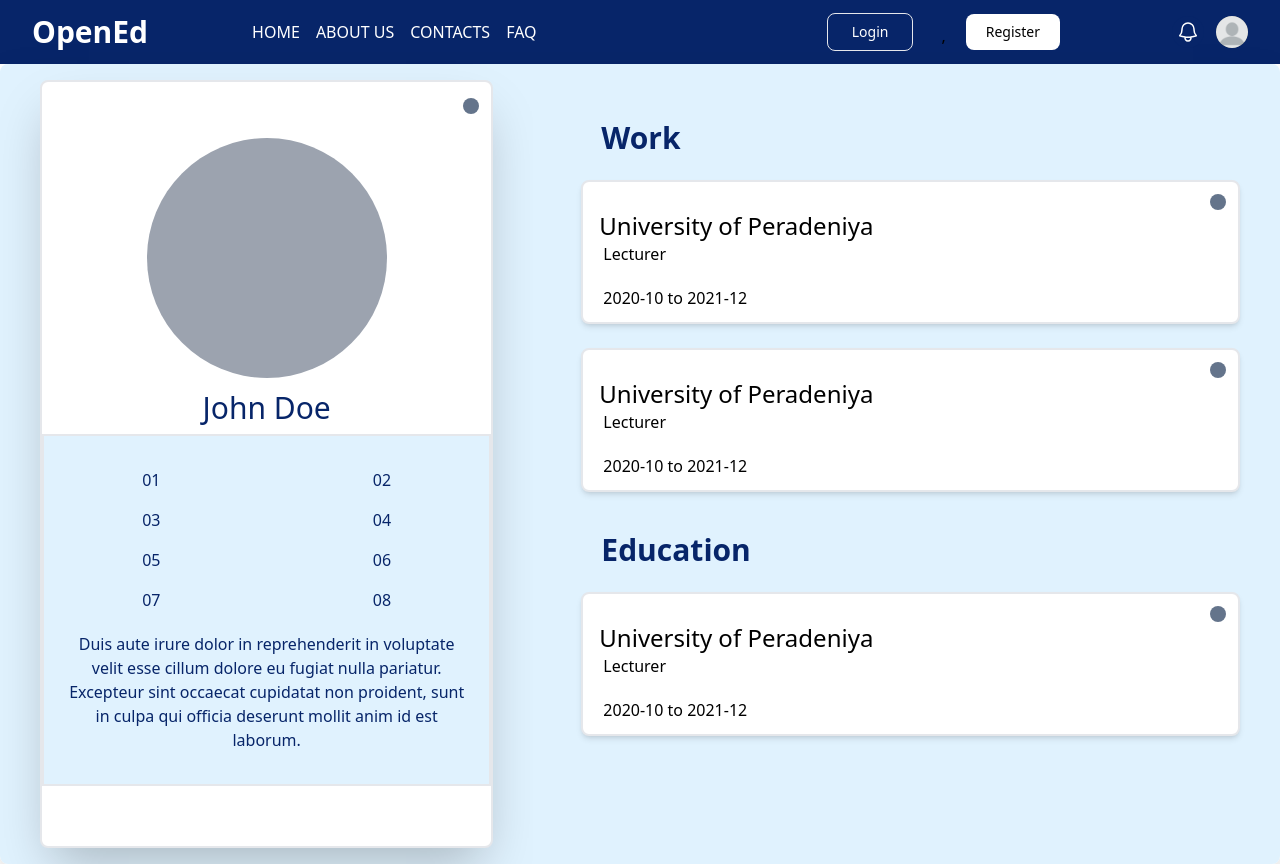
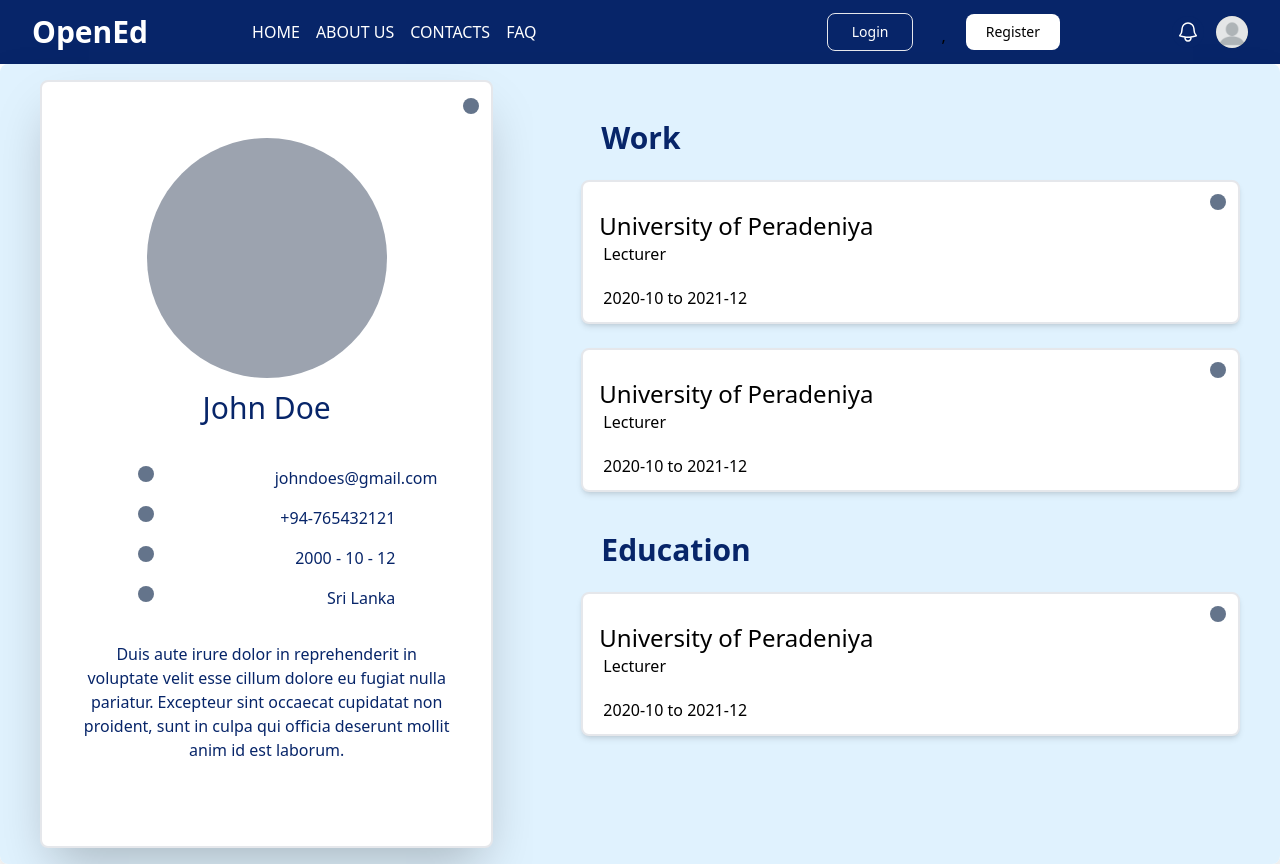
Before and after one commit to Xanvia/MOOC-IT-Center-UOP, a Next.js app in the folder frontend/: page /user in a window 1280 px wide. Built offline with nearby package versions, Linux system fonts and the light colour scheme; no server answers.

Commit message:
feat: fill profile details

```diff
--- a/frontend/src/components/ProfileInfo/ProfileInfo.tsx
+++ b/frontend/src/components/ProfileInfo/ProfileInfo.tsx
@@ -2,18 +2,18 @@ import React from "react";
 
 const ProfileInfo: React.FC = ({}) => {
   return (
-    <div className="Box bg-sky-100 relative border-2 py-8 mt-2 h-full w-full">
-        <div className="grid grid-cols-2 gap-4 text-primary">
-            <div><h1>01</h1></div>
-            <div><h1>02</h1></div>
-            <div><h1>03</h1></div>
-            <div><h1>04</h1></div>
-            <div><h1>05</h1></div>
-            <div><h1>06</h1></div>
-            <div><h1>07</h1></div>
-            <div><h1>08</h1></div>
+    <div className="Box bg-white relative py-8 mt-2 h-full w-full">
+        <div className="grid grid-cols-2 gap-4 text-primary text-right mr-24 ml-24">
+            <div><div className="bg-slate-500 h-4 w-4 rounded-full "></div></div>
+            <div><h1>johndoes@gmail.com</h1></div>
+            <div><div className="bg-slate-500 h-4 w-4 rounded-full "></div></div>
+            <div><p>+94-765432121</p></div>
+            <div><div className="bg-slate-500 h-4 w-4 rounded-full "></div></div>
+            <div><p>2000 - 10 - 12</p></div>
+            <div><div className="bg-slate-500 h-4 w-4 rounded-full "></div></div>
+            <div><h1>Sri Lanka</h1></div>
         </div>
-        <div className="text text-center text-primary mt-5 ml-5 mr-5">
+        <div className="text text-center text-primary mt-8 ml-10 mr-10">
             <h1>Duis aute irure dolor in reprehenderit in voluptate velit esse cillum dolore eu fugiat nulla pariatur. Excepteur sint occaecat cupidatat non proident, sunt in culpa qui officia deserunt mollit anim id est laborum.</h1>
         </div>
     </div>
```
